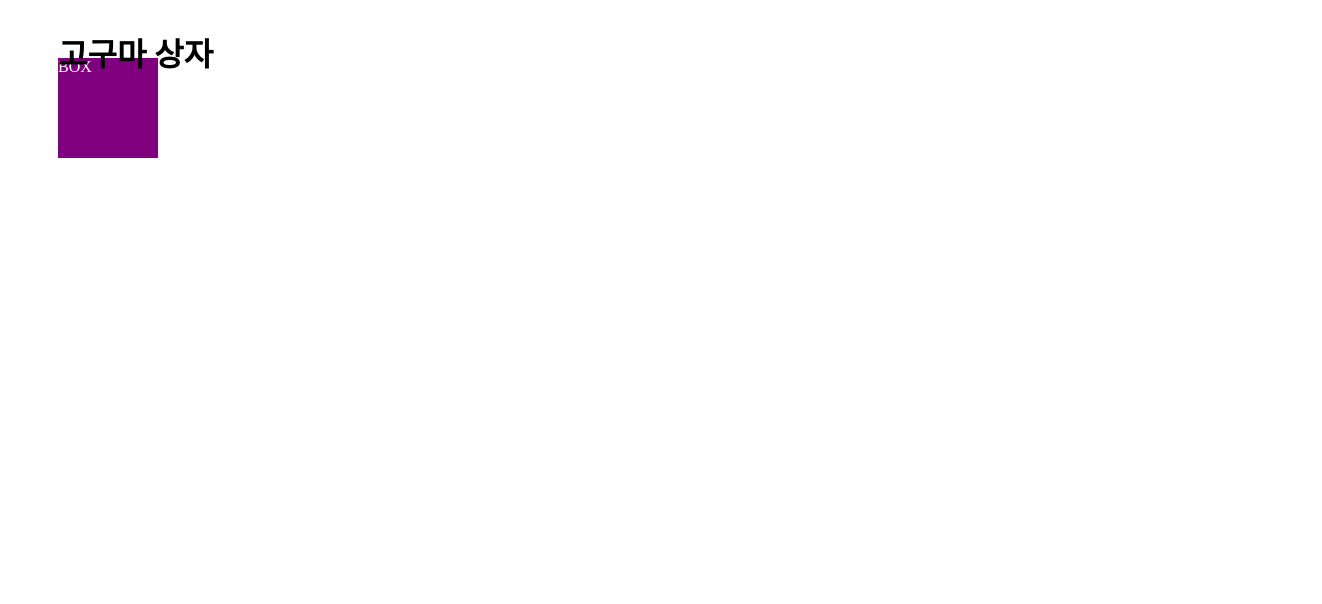
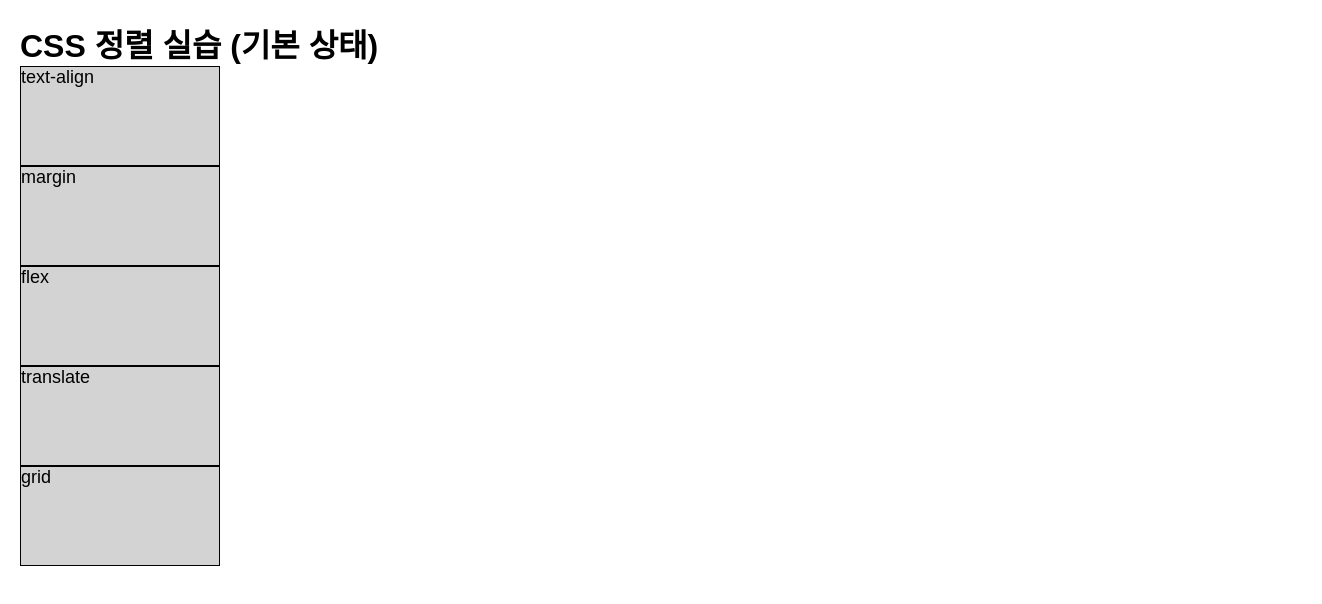
Before and after one commit to jack0928/UMC-8th-Web, a plain HTML site: page index.html in a window 1280 px wide. Shown: the whole page, 1322 px wide, since content can reach past the window. Drawn offline with Linux system fonts and the light colour scheme.

Commit message:
CSS 정렬 실습을 위한 기본 코드

```diff
--- a/index.html
+++ b/index.html
@@ -1,33 +1,44 @@
 <!DOCTYPE html>
-<html lang="en">
-
+<html lang="ko">
 <head>
     <meta charset="UTF-8">
     <meta name="viewport" content="width=device-width, initial-scale=1.0">
-  <title>Document</title>
+    <title>CSS 정렬 실습</title>
     <style>
-    .box {
-      width: 100px;
-      height: 100px;
-      background-color: purple;
-      color: white;
+        /* 기본 스타일 - 아무 정렬도 적용하지 않음 */
+        * {
+            margin: 0;
+            padding: 0;
             box-sizing: border-box;
-      position: relative;
-      top: 50px;
-      left: 50px;
         }
 
-    .goguma-sangja {
-      position: relative;
-      bottom: 100px;
-      right: -50px;
+        body {
+            font-family: Arial, sans-serif;
+            padding: 20px;
+        }
+
+        .container {
+            display: block; /* 플렉스, 그리드 X */
+        }
+
+        .box {
+            width: 200px;
+            height: 100px;
+            background-color: lightgray;
+            font-size: 18px;
+            border: 1px solid black;
         }
     </style>
 </head>
+<body>
+    <h1>CSS 정렬 실습 (기본 상태)</h1>
 
-<body>
-  <div class="box">BOX</div>
-  <h1 class="goguma-sangja">고구마 상자</h1>
+    <div class="container">
+        <div class="box">text-align</div>
+        <div class="box">margin</div>
+        <div class="box">flex</div>
+        <div class="box">translate</div>
+        <div class="box">grid</div>
+    </div>
 </body>
-
 </html>
```
Lines whose indentation alone changed are shown as unchanged.
